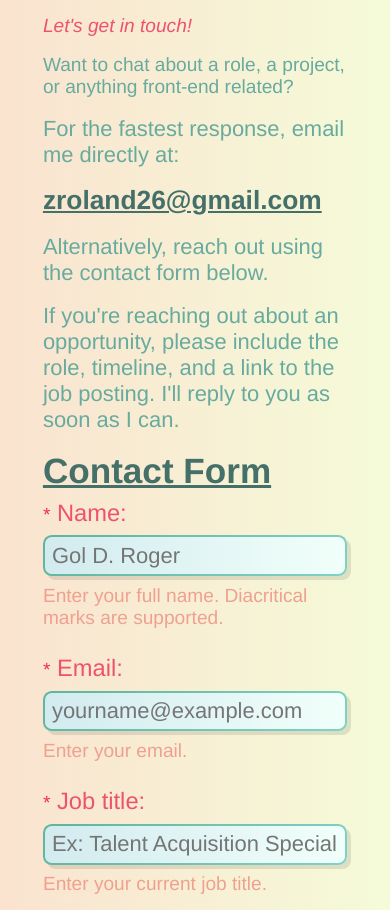
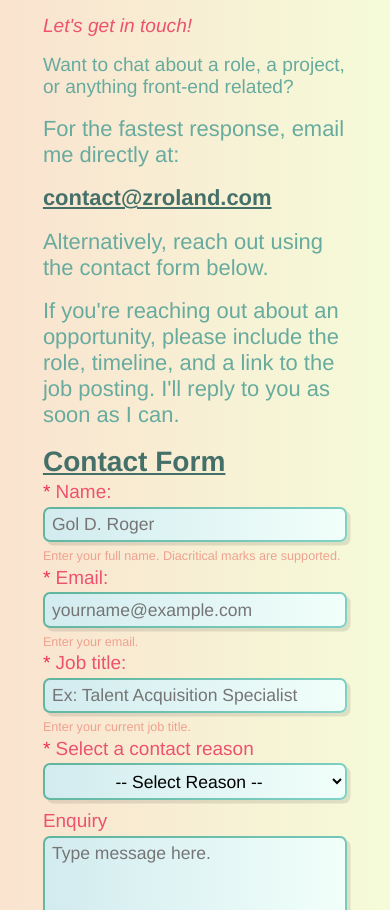
Before and after one commit to ZackRoland/portfolio, a plain HTML site: page src/pages/contact.html in a window 390 px wide. Shown: the part 190-1100 px from the top of the page. Drawn offline with Linux system fonts and the light colour scheme.

Commit message:
css refactor to contact forms to allow for ease of resizing

```diff
--- a/src/pages/contact.html
+++ b/src/pages/contact.html
@@ -74,8 +74,8 @@
                 </hgroup>
                 <p id="contact-cta">
                     For the fastest response, email me directly at:
-                    <a href="mailto:zroland26@gmail.com">
-                        zroland26@gmail.com
+                    <a href="mailto:contact@zroland.com">
+                        contact@zroland.com
                     </a>
                 </p>
                 <p id="contact-alt">
@@ -195,16 +195,17 @@
                         <output class="error" id="msg-error"></output>
                         <output class="info" id="msg-info"></output>
                     </form-field>
+                    <div
+                        class = "cf-turnstile"
+                        data-sitekey = "0x4AAAAAAGB92KzokWuFg4AU"
+                        data-action = "contact"
+                    ></div>
                     <form-field class="contact-submit">
                         <label for="submit" hidden>Form Submission</label>
                         <input type="hidden" name="form-errors" class="field" id="form-errors" value="[]">
                         <button type="submit" name="submit" id="submit">Send</button>
                     </form-field>
-                    <div
-                        class = "cf-turnstile"
-                        data-sitekey = "0x4AAAAAAGB92KzokWuFg4AU"
-                        data-action = "contact"
-                    ></div>
+
                     <!-- <button type ="submit">Send</button> -->
                 </fieldset>
             </form>
--- a/src/styles/contact-styles.css
+++ b/src/styles/contact-styles.css
@@ -1,70 +1,29 @@
-/* ========= Root Variables ========= */
+/* ========= Contact Page Controls =========
+   Change only --contact-form-scale to resize the entire form proportionally.
+   Use 0.9 for 90% sizing or 1.1 for 110% sizing. */
+:root {
+    --contact-form-scale: 0.8;
+    --contact-form-width: calc(40rem * var(--contact-form-scale));
+    --contact-row-gap: calc(0.25rem * var(--contact-form-scale));
+    --contact-column-gap: calc(1rem * var(--contact-form-scale));
+    --contact-control-gap: calc(0.25rem * var(--contact-form-scale));
+    --contact-message-height: calc(8rem * var(--contact-form-scale));
+    --contact-button-width: calc(15rem * var(--contact-form-scale));
 
-:root {
-    --h2-font-color-1: var(--muted-rose);
-    --h2-font-color-2: inherit;
-    --h2-font-color: var(--h2-font-color-1);
-
-    --contact-head-font-size-1: 1.125rem;
-    --contact-head-font-size-2: 1.25rem;
-    --contact-head-font-size: var(--contact-head-font-size-2);
-
-    --contact-cta-font-size-1: 1.5rem;
-    --contact-cta-font-size:var(--contact-cta-font-size-1);
-
-    --contact-border-color-1: var(--mossy-green);
-    --contact-border-color: var(--contact-border-color-1);
-
-    --form-bg-color-1:var(--gunmetal-light);
-    --form-bg-color-2: none;
-    --form-bg-color-3: var(--mint-cream);
-    --form-bg-color-4: var(--light-orange);
-    --form-bg-color: var(--form-bg-color-2);
-
-    --form-width-1: 40rem;
-    --form-width: var(--form-width-1);
-
-    --fieldset-border-color-1: black;
-
-    --legend-font-size-1:1.5rem;
-    --legend-font-size-2:2rem;
-    --legend-font-size: var(--legend-font-size-2);
-
-    --legend-font-color-1:  var(--dark-turqoise);
-    --legend-font-color-2: inherit;
-    --legend-font-color-3: var(--mossy-green);
-    --legend-font-color: var(--legend-font-color-3);
-
-    --label-font-size-1:1.5rem;
-    --label-font-size-2:1.35rem;
-    --label-font-size-3:var(--contact-head-font-size);
-    --label-font-color-1: white;
-    --label-font-color-2: inherit;
-    --label-font-color-3: var(--h2-font-color);
-    --label-font-size: var(--label-font-size-2);
-    --label-font-color: var(--label-font-color-3);
-
-
-    --field-text-color-1: black;
-    --field-text-color: var(--field-text-color-1);
-    --field-width: 20rem;
-    --field-font-size-1: 1rem;
-    --field-font-size-2: var(--contact-head-font-size);
-    --field-font-size: var(--field-font-size-2);
-
-    --output-info-font-size-1: calc(var(--field-text-size-1)*0.9);
-    --output-info-font-size: var(--output-info-font-size-1);
-    --select-text-color-1: black;
-
-    --info-font-color-1: var(--light-orange);
-    --info-font-color-2: inherit;
-    --info-font-color-3: var(--mildsweet);
-    --info-font-color: var(--info-font-color-3);
-
-    --required-color: var(--crayola-red);
-
-    --contact-btn-width: 15rem;
-
+    --contact-heading-color: var(--muted-rose);
+    --contact-copy-size: 1.25rem;
+    --contact-cta-size: 1.25rem;
+    --contact-border-color: var(--mossy-green);
+    --contact-form-background: transparent;
+    --contact-legend-size: calc(2rem * var(--contact-form-scale));
+    --contact-legend-color: var(--mossy-green);
+    --contact-label-size: calc(1.35rem * var(--contact-form-scale));
+    --contact-label-color: var(--contact-heading-color);
+    --contact-field-size: calc(1.25rem * var(--contact-form-scale));
+    --contact-field-text: black;
+    --contact-info-size: calc(0.9rem * var(--contact-form-scale));
+    --contact-info-color: var(--mildsweet);
+    --contact-required-color: var(--crayola-red);
 }
 
 /* ========= Global Vars ========= */
@@ -100,13 +59,13 @@ aside {
 
 section#contact-head > * {
     margin: 0 0 1rem 0;
-    font-size: var(--contact-head-font-size);
+    font-size: var(--contact-copy-size);
 }
 hgroup#contact-greeting > h2{
     font-style: italic;
     font-weight: 550;
     margin: 0 0 1rem 0;
-    color:var(--h2-font-color);
+    color:var(--contact-heading-color);
 }
 p#contact-cta {
     display:flex;
@@ -114,9 +73,9 @@ p#contact-cta {
     justify-content: flex-start;
 }
 p#contact-cta > a {
-    font-size: var(--contact-cta-font-size);
+    font-size: var(--contact-cta-size);
     margin: 1rem 0 0 0;
-    color: var(--legend-font-color);
+    color: var(--contact-legend-color);
     font-weight: bold;
 
 }
@@ -126,20 +85,26 @@ p[id="contact-desc"] {
 }
 /* ========= General Form Styling ========= */
 
-form {
-    background-color: var(--form-bg-color);
-    max-width:var(--form-width);
-    width:100%;
+#contact-form {
+    box-sizing: border-box;
+    width: 100%;
+    max-width: var(--contact-form-width);
+    font-size: calc(1rem * var(--contact-form-scale));
+    background: var(--contact-form-background);
 }
-fieldset {
-    display:grid;
+#contact-form fieldset {
+    display: grid;
     grid-template-columns: 1fr 1fr;
-    border:none;
-    gap:1rem;
-    margin:auto;
+    row-gap: var(--contact-row-gap);
+    column-gap: var(--contact-column-gap);
+    min-inline-size: 0;
+    margin: 0;
+    padding: 0;
+    border: 0;
 }
-fieldset > *{
-    margin:1rem 0 0 0;
+#contact-form fieldset > * {
+    min-width: 0;
+    margin: 0;
 }
 .honeypot {
     position: absolute;
@@ -150,56 +115,67 @@ fieldset > *{
   }
 /* ========= Legend Styling ========= */
 
-legend[id="form-heading"] {
-    -margin:0 0 1rem 0;
-    font-size: var(--legend-font-size);
+#contact-form legend {
+    margin-block-end: var(--contact-row-gap);
+    font-size: var(--contact-legend-size);
     font-weight: bold;
-    color: var(--legend-font-color);
+    color: var(--contact-legend-color);
     text-align: left;
     text-decoration: underline;
-
 }
 /* ========= Form-field Styling ========= */
-form-field.full-name, form-field.email {
+#contact-form form-field {
+    display: grid;
+    align-content: start;
+    gap: var(--contact-control-gap);
+}
+
+#contact-form form-field.full-name,
+#contact-form form-field.email {
     grid-row:1;
 }
-form-field.full-name,form-field.job-title {
+#contact-form form-field.full-name,
+#contact-form form-field.job-title {
     grid-column:1;
 }
-form-field.job-title, form-field.contact-reason {
+#contact-form form-field.job-title,
+#contact-form form-field.contact-reason {
     grid-row:2;
 }
-form-field.msg {
+#contact-form form-field.msg {
     grid-row:3;
     grid-column:1/-1;
     max-width: 100%;
-
 }
-form-field.contact-submit {
-    grid-row:4;
+#contact-form .cf-turnstile {
+    grid-row: 4;
+    grid-column: 1 / -1;
+}
+#contact-form form-field.contact-submit {
+    grid-row:5;
     grid-column:1/-1;
 }
-form-field > label {
-    color: var(--label-font-color);
-    font-size: var(--label-font-size);
+#contact-form form-field > label {
+    color: var(--contact-label-color);
+    font-size: var(--contact-label-size);
 }
 
-form-field > select {
+#contact-form form-field > select {
     cursor: pointer;
 }
 
-.field {
+#contact-form .field {
     width:100%;
     box-sizing: border-box;
     display: block;
-    padding: 0.3rem 0.4rem;
-    border: 2.5px solid transparent;
-    color: var(--field-text-color);
-    border-radius: 0.5rem;
-    font-size: var(--field-font-size);
+    padding: 0.3em 0.4em;
+    border: 0.14em solid transparent;
+    color: var(--contact-field-text);
+    border-radius: 0.4em;
+    font-size: var(--contact-field-size);
     background-color: hsl(0 0% 110% / .5);
     font-family: inherit;
-    margin: 0.5rem 0;
+    margin: 0;
     background-image: linear-gradient(
         to left,
         var(--mint-cream),
@@ -208,59 +184,60 @@ form-field > select {
         var(--tiffany-blue));
     background-origin: border-box;
     background-clip: padding-box, border-box;
-    box-shadow: 4px 4px oklch(0% 0 0 / .1);
+    box-shadow: 0.2em 0.2em oklch(0% 0 0 / .1);
 }
 
-.field:-webkit-autofill,
-.field:-webkit-autofill:hover,
-.field:-webkit-autofill:focus,
-.field:autofill {
-    -webkit-text-fill-color: var(--field-text-color);
-    caret-color: var(--field-text-color);
+#contact-form .field:-webkit-autofill,
+#contact-form .field:-webkit-autofill:hover,
+#contact-form .field:-webkit-autofill:focus,
+#contact-form .field:autofill {
+    -webkit-text-fill-color: var(--contact-field-text);
+    caret-color: var(--contact-field-text);
 
     -webkit-box-shadow:
         0 0 0 1000px var(--lighter-cyan) inset,
-        4px 4px oklch(0% 0 0 / .1);
+        0.2em 0.2em oklch(0% 0 0 / .1);
 
     box-shadow:
         0 0 0 1000px var(--lighter-cyan) inset,
-        4px 4px oklch(0% 0 0 / .1);
-    border: 2.5px solid var(--keppel);
-
+        0.2em 0.2em oklch(0% 0 0 / .1);
+    border-color: var(--keppel);
 }
 
-output.info {
-    font-size:var(--output-info-font-size);
-    color: var(--info-font-color);
+#contact-form output.info {
+    font-size: var(--contact-info-size);
+    color: var(--contact-info-color);
 }
 
-select{
+#contact-form select {
     text-align: center;
 }
 
-textarea {
-    min-height: 8rem;
+#contact-form textarea {
+    min-height: var(--contact-message-height);
 }
-.req {
-    color: var(--required-color);
+#contact-form .req {
+    color: var(--contact-required-color);
 }
-button#submit {
+#contact-form button#submit {
     margin: 0 auto;
-    width: var(--contact-btn-width);
-    padding: 0.5rem 0.5rem;
+    width: min(100%, var(--contact-button-width));
+    padding: 0.5em;
     border: none;
-    border-radius: 0.5rem;
+    border-radius: 0.4em;
     background: var(--wine);
     color: white;
-    font-size: var(--field-font-size);
+    font-size: var(--contact-field-size);
     cursor: pointer;
     transition: background 0.3s ease, transform 0.2s ease;
 }
 
 
 
-input:user-invalid, select:user-invalid, textarea:user-invalid {
-    border:3px solid red;
+#contact-form input:user-invalid,
+#contact-form select:user-invalid,
+#contact-form textarea:user-invalid {
+    border-color: red;
 }
 .hidden {
     display: none;
@@ -271,7 +248,7 @@ input:user-invalid, select:user-invalid, textarea:user-invalid {
 }
 
 #msg-info.warning {
-    color: var(--required-color, red);
+    color: var(--contact-required-color, red);
     font-weight: bold;
 }
 
@@ -282,16 +259,9 @@ input:user-invalid, select:user-invalid, textarea:user-invalid {
 }
 /*============ Aside Styling============*/
 :root {
-    --feature-font-size-1: 1.25rem;
-    --feature-font-size-2: var(--contact-head-font-size);
-    --feature-font-size: var(--feature-font-size-1);
-    --feature-h2-font-size-1: 2rem;
-    --feature-h2-font-size: var(--feature-h2-font-size-1);
-
-    --feature-h3-font-color-1: var(--marian-blue);
-    --feature-h3-font-color-2: var(--keppel);
-    --feature-h3-font-color-3: var(--mossy-green);
-    --feature-h3-font-color: var(--feature-h3-font-color-3);
+    --feature-font-size: 1.25rem;
+    --feature-h2-font-size: 2rem;
+    --feature-h3-font-color: var(--mossy-green);
 }
 aside#portfolio-snapshot {
     display:flex;
@@ -307,7 +277,7 @@ aside#portfolio-snapshot > * {
 }
 aside#portfolio-snapshot > h2 {
     font-size: var(--feature-h2-font-size);
-    color: var(--h2-font-color);
+    color: var(--contact-heading-color);
     align-content: center;
 }
 feature-card > * {
@@ -404,12 +374,10 @@ feature-card#about-feature-card > ul {
         padding: 2rem 0 0 0;
         border-left: none;
     }
-    fieldset {
+    #contact-form fieldset {
         display:flex;
         flex-direction: column;
-    }
-    fieldset > * {
-        margin:0.25rem 0;
+        gap: var(--contact-row-gap);
     }
 
 }
```
